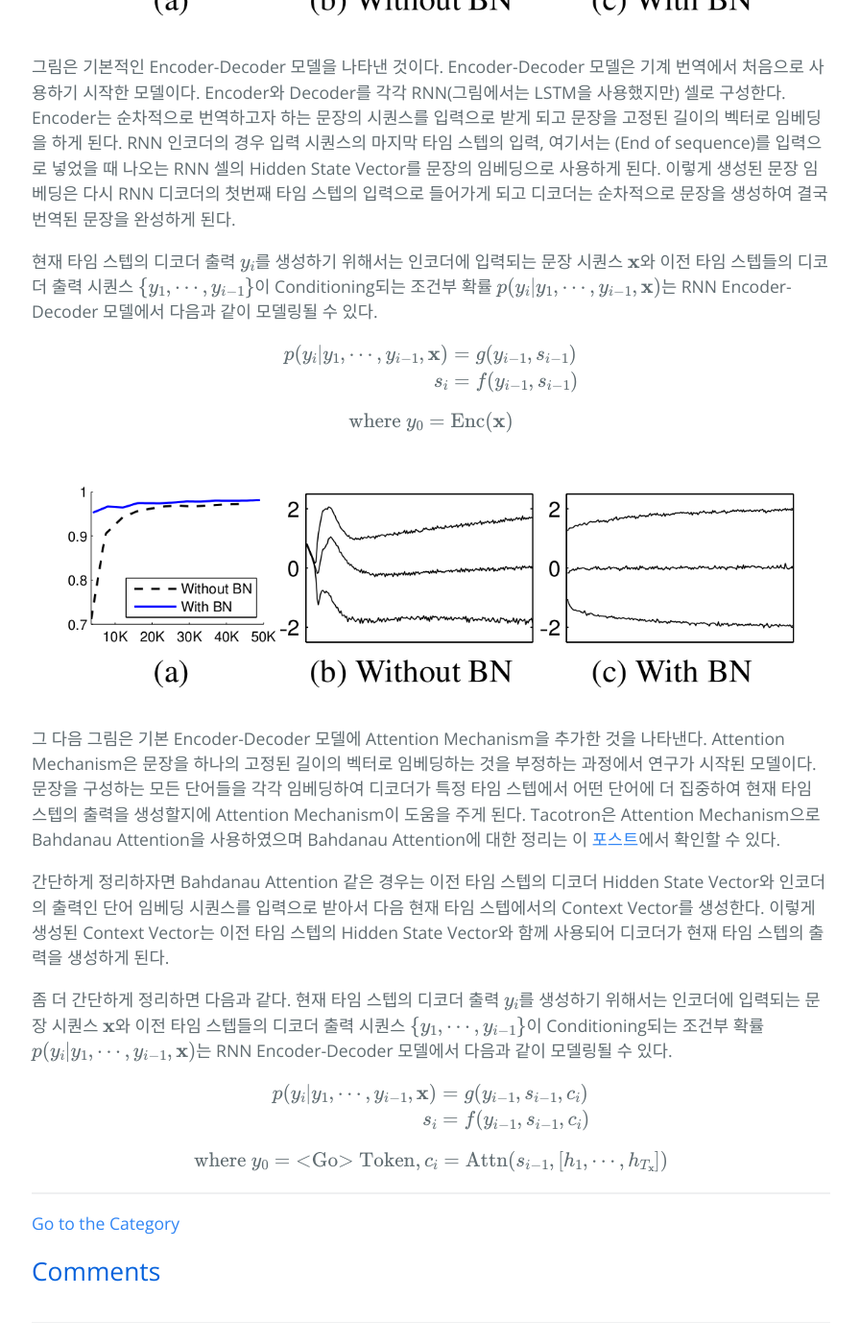
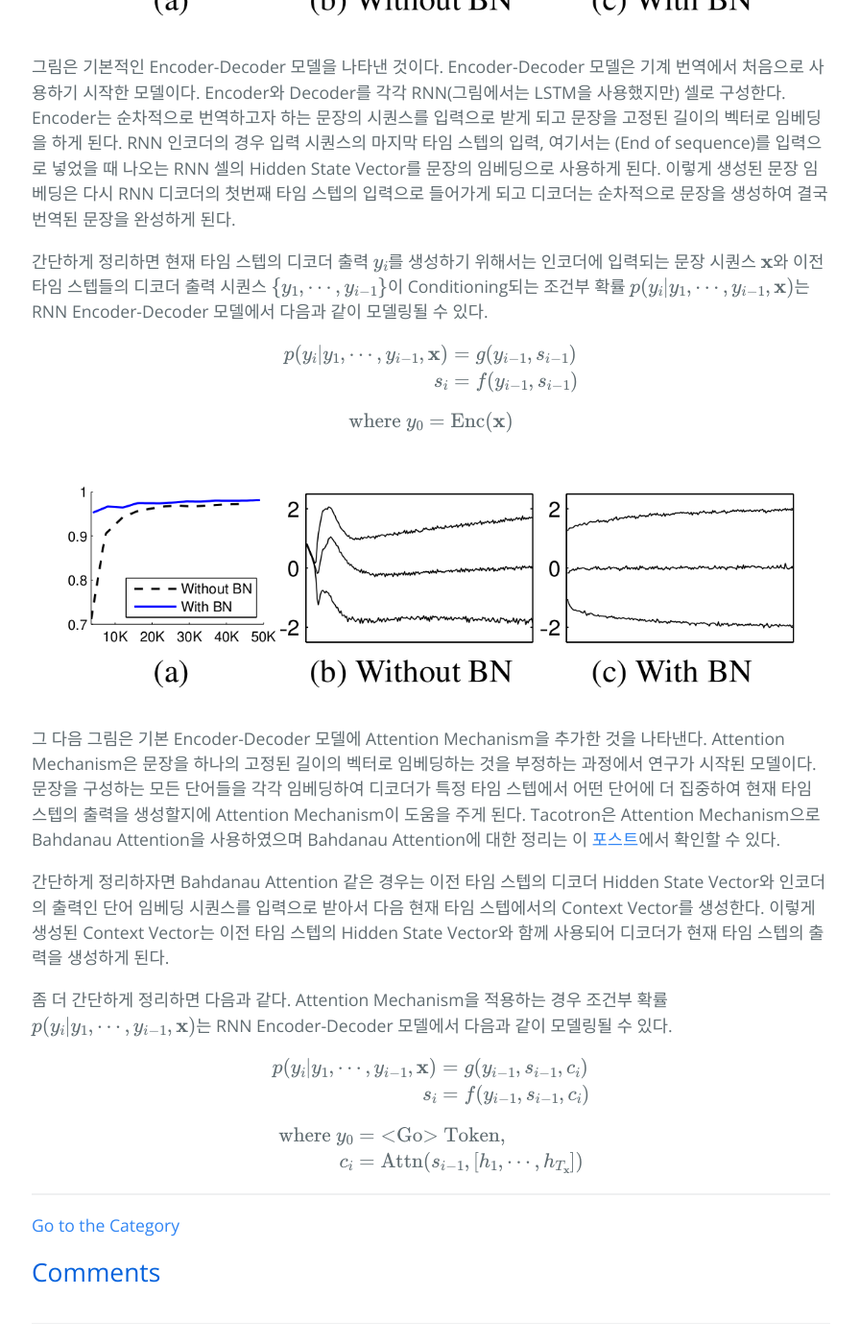
Before and after one commit to hcnoh/hcnoh.github.io, a Jekyll site: the page built from _posts/2018-12-11-tacotron.md, in a window 1280 px wide and 1400 px high, scrolled down 2464 px. Shown: the whole window at 96% size, without its empty margins (191-1087 px from the left). Built offline with Jekyll 4.4.1, drawn with Linux system fonts in a browser that asks for light colours; formulas are drawn with MathJax 3; comment, search, counter and statistics services are not loaded.

Commit message:
Update 2018-12-11-tacotron.md

```diff
--- a/_posts/2018-12-11-tacotron.md
+++ b/_posts/2018-12-11-tacotron.md
@@ -59,7 +59,7 @@
 
 그림은 기본적인 Encoder-Decoder 모델을 나타낸 것이다. Encoder-Decoder 모델은 기계 번역에서 처음으로 사용하기 시작한 모델이다. Encoder와 Decoder를 각각 RNN(그림에서는 LSTM을 사용했지만) 셀로 구성한다. Encoder는 순차적으로 번역하고자 하는 문장의 시퀀스를 입력으로 받게 되고 문장을 고정된 길이의 벡터로 임베딩을 하게 된다. RNN 인코더의 경우 입력 시퀀스의 마지막 타임 스텝의 입력, 여기서는 <EOS> (End of sequence)를 입력으로 넣었을 때 나오는 RNN 셀의 Hidden State Vector를 문장의 임베딩으로 사용하게 된다. 이렇게 생성된 문장 임베딩은 다시 RNN 디코더의 첫번째 타임 스텝의 입력으로 들어가게 되고 디코더는 순차적으로 문장을 생성하여 결국 번역된 문장을 완성하게 된다.
 
-현재 타임 스텝의 디코더 출력 $$y_i$$를 생성하기 위해서는 인코더에 입력되는 문장 시퀀스 $$\mathbf{x}$$와 이전 타임 스텝들의 디코더 출력 시퀀스 $$\{ y_1, \cdots, y_{i-1}\}$$이 Conditioning되는 조건부 확률 $$p(y_i \vert y_1,\cdots, y_{i-1}, \mathbf{x})$$는 RNN Encoder-Decoder 모델에서 다음과 같이 모델링될 수 있다.
+간단하게 정리하면 현재 타임 스텝의 디코더 출력 $$y_i$$를 생성하기 위해서는 인코더에 입력되는 문장 시퀀스 $$\mathbf{x}$$와 이전 타임 스텝들의 디코더 출력 시퀀스 $$\{ y_1, \cdots, y_{i-1}\}$$이 Conditioning되는 조건부 확률 $$p(y_i \vert y_1,\cdots, y_{i-1}, \mathbf{x})$$는 RNN Encoder-Decoder 모델에서 다음과 같이 모델링될 수 있다.
 
 $$
 \begin{align*}
@@ -80,7 +80,7 @@
 
 간단하게 정리하자면 Bahdanau Attention 같은 경우는 이전 타임 스텝의 디코더 Hidden State Vector와 인코더의 출력인 단어 임베딩 시퀀스를 입력으로 받아서 다음 현재 타임 스텝에서의 Context Vector를 생성한다. 이렇게 생성된 Context Vector는 이전 타임 스텝의 Hidden State Vector와 함께 사용되어 디코더가 현재 타임 스텝의 출력을 생성하게 된다.
 
-좀 더 간단하게 정리하면 다음과 같다. 현재 타임 스텝의 디코더 출력 $$y_i$$를 생성하기 위해서는 인코더에 입력되는 문장 시퀀스 $$\mathbf{x}$$와 이전 타임 스텝들의 디코더 출력 시퀀스 $$\{ y_1, \cdots, y_{i-1}\}$$이 Conditioning되는 조건부 확률 $$p(y_i \vert y_1,\cdots, y_{i-1}, \mathbf{x})$$는 RNN Encoder-Decoder 모델에서 다음과 같이 모델링될 수 있다.
+좀 더 간단하게 정리하면 다음과 같다. Attention Mechanism을 적용하는 경우 조건부 확률 $$p(y_i \vert y_1,\cdots, y_{i-1}, \mathbf{x})$$는 RNN Encoder-Decoder 모델에서 다음과 같이 모델링될 수 있다.
 
 $$
 \begin{align*}
@@ -91,7 +91,7 @@
 
 $$
 \begin{align*}
-\text{where} \ y_0 = \text{<Go> Token},
+\text{where} \ y_0 & = \text{<Go> Token}, \\
 c_i & = \text{Attn}(s_{i-1}, [h_1, \cdots, h_{T_{\mathbf{x}}}])
 \end{align*}
 $$
```
